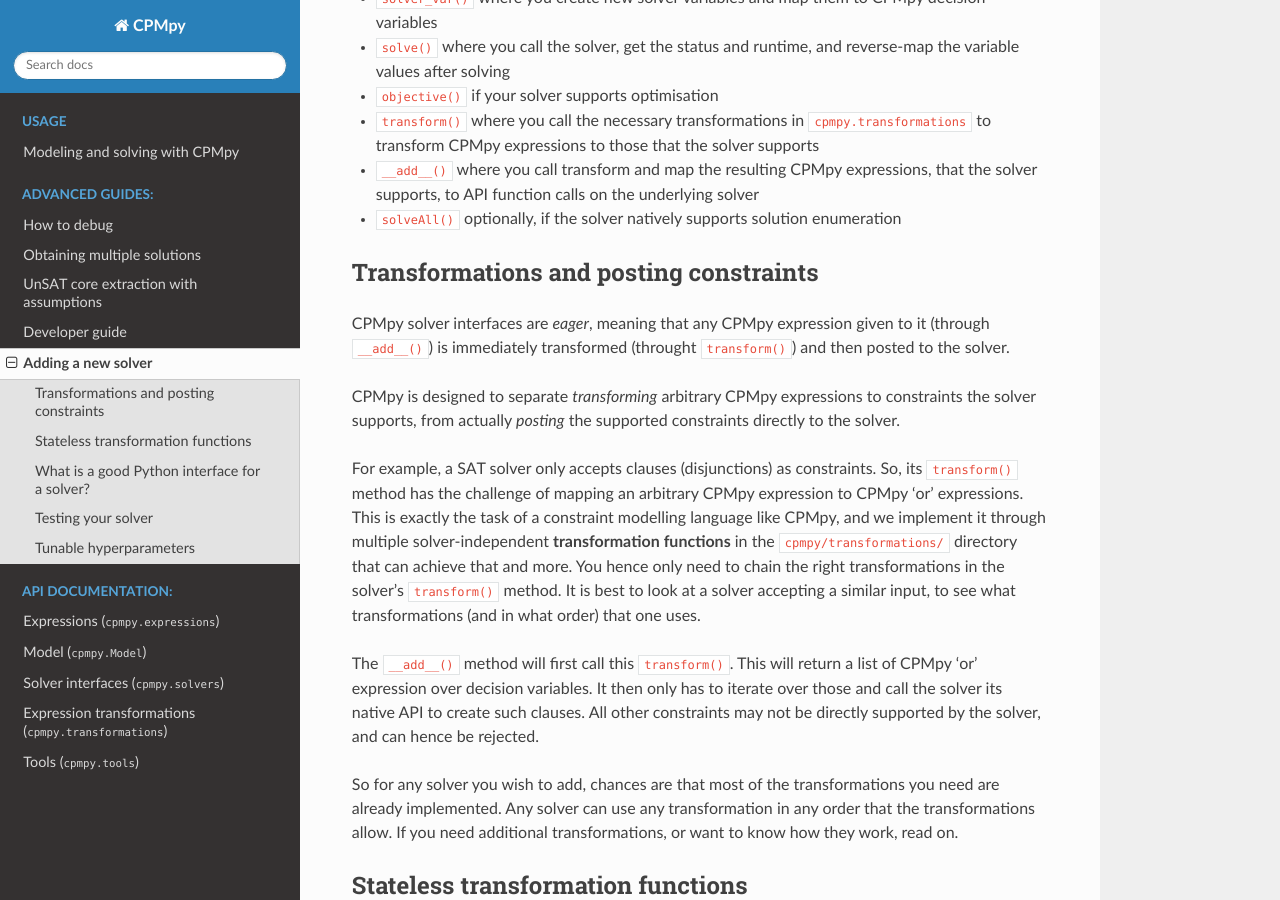
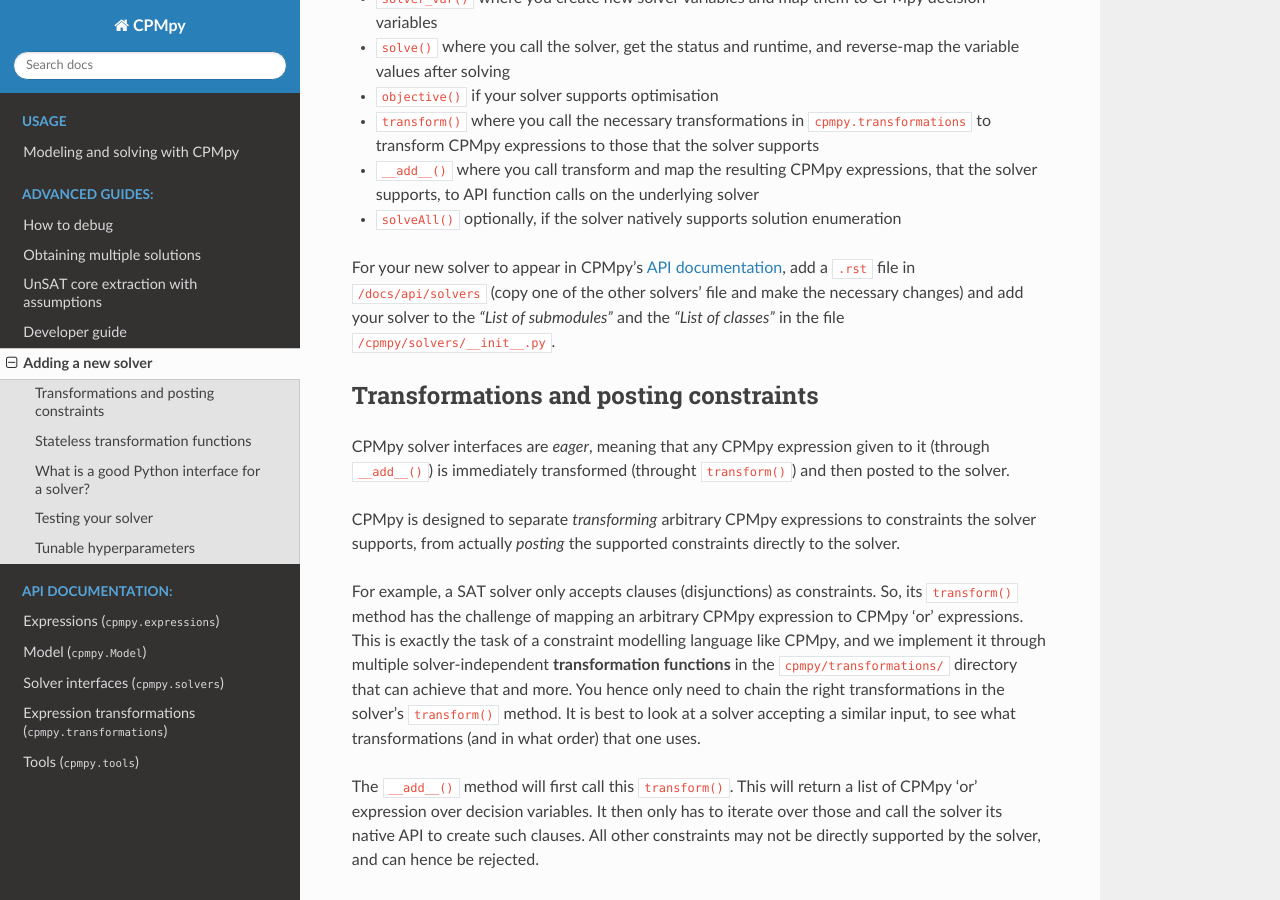
Before and after one commit to CPMpy/cpmpy, a Sphinx documentation site: the page built from docs/adding_solver.md, in a window 1280 px wide and 900 px high, scrolled down 488 px. Built offline with Sphinx 7.4.7 and the Read the Docs theme 3.1.0, drawn with Linux system fonts in a browser that asks for light colours; pages that are not in the unit, such as notebooks, are missing from menus.

Commit message:
Add instructions for docs to "Adding a new solver"

```diff
--- a/docs/adding_solver.md
+++ b/docs/adding_solver.md
@@ -14,6 +14,8 @@ Implementing the template consists of the following parts:
   * `transform()` where you call the necessary transformations in `cpmpy.transformations` to transform CPMpy expressions to those that the solver supports
   * `__add__()` where you call transform and map the resulting CPMpy expressions, that the solver supports, to API function calls on the underlying solver
   * `solveAll()` optionally, if the solver natively supports solution enumeration
+
+For your new solver to appear in CPMpy's [API documentation](./api/solvers.rst), add a `.rst` file in ``/docs/api/solvers`` (copy one of the other solvers' file and make the necessary changes) and add your solver to the *"List of submodules"* and the *"List of classes"* in the file ``/cpmpy/solvers/__init__.py``.
 
 ## Transformations and posting constraints
 
```
